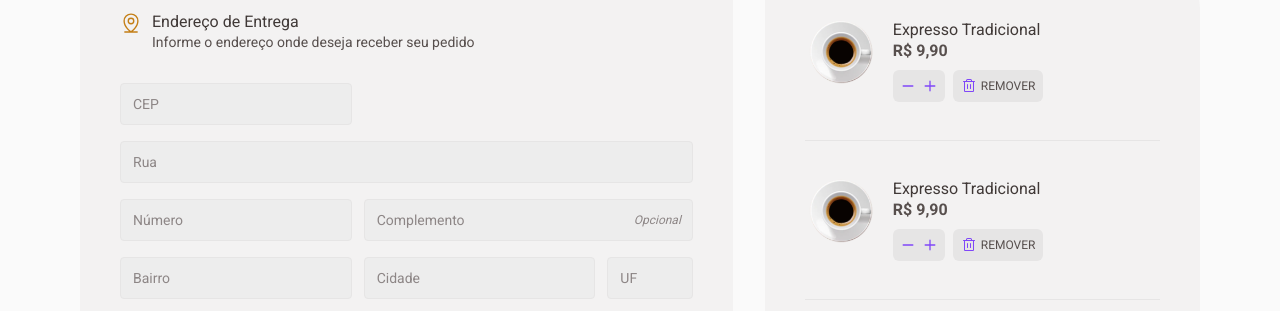
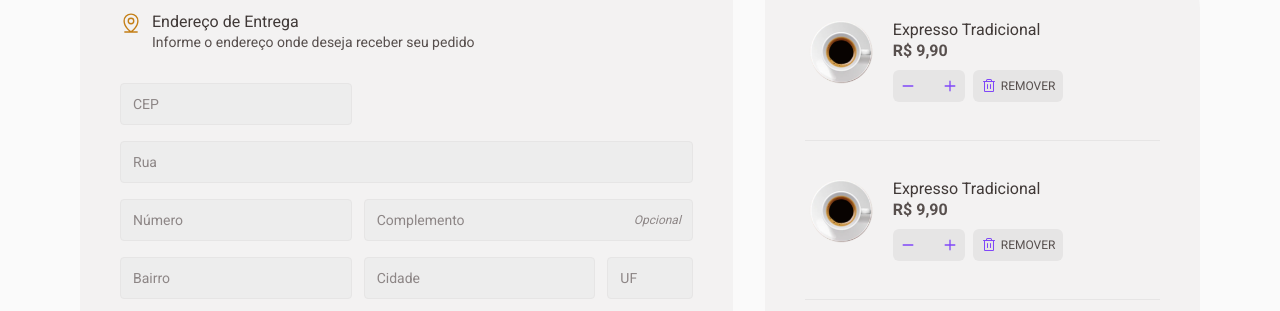
Before and after one commit to rodrigofontesdev/coffee, a React (Vite) app: page /checkout in a window 1280 px wide. Shown: the part 217-528 px from the top of the page. Built offline with nearby package versions, Linux system fonts and the light colour scheme.

Commit message:
refactor(input-number): set input to fulfill free space in parent element

```diff
--- a/src/components/Forms/InputNumber/styles.ts
+++ b/src/components/Forms/InputNumber/styles.ts
@@ -5,8 +5,9 @@ export const InputGroup = styled.div`
   justify-content: center;
   align-items: center;
   flex-wrap: nowrap;
+  flex: 1;
   column-gap: 0.25rem;
-  max-width: 5.75rem;
+  max-width: 4.5rem;
   background-color: ${(props) => props.theme['gray-300']};
   padding: 0.5rem;
   border-radius: 6px;
```
